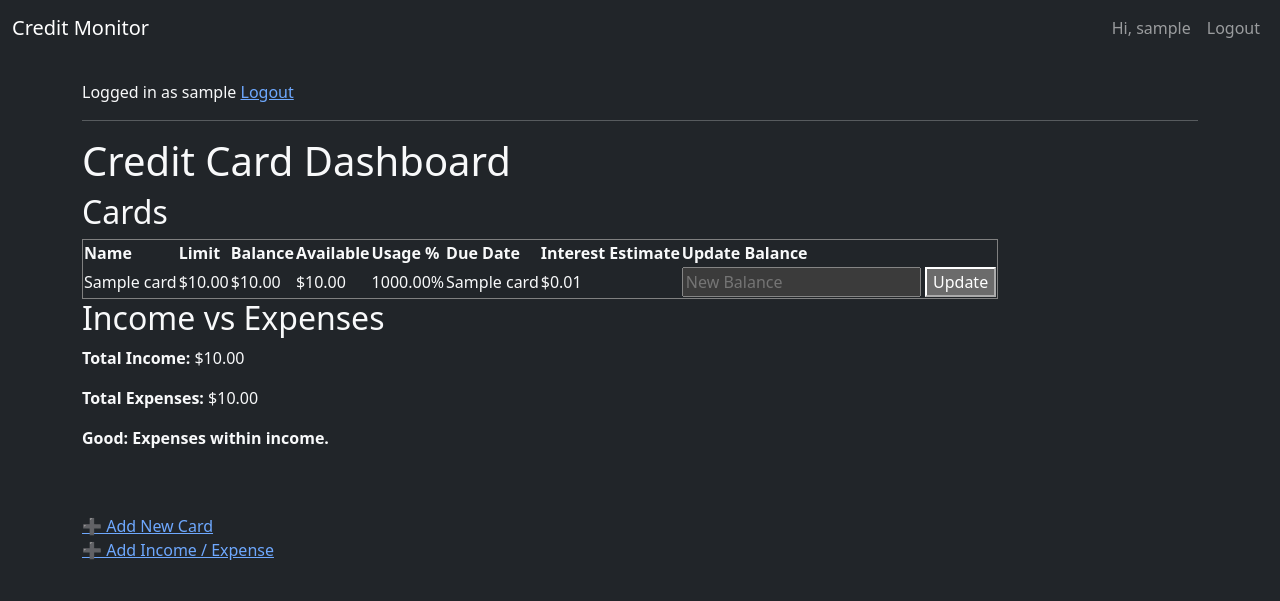
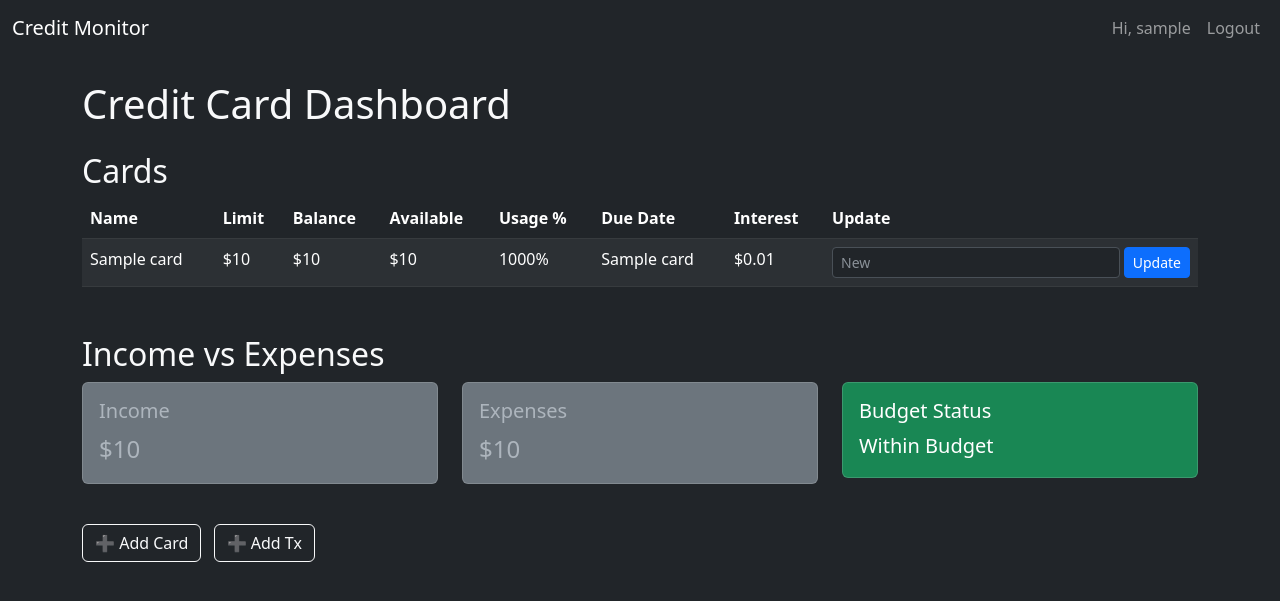
Before and after one commit to qutubqadri/credit_monitor, a Flask app: template templates/dashboard.html in a window 1280 px wide. Shown: the top 601 px of the page. Run offline with Flask 3, Linux system fonts and the light colour scheme; a user stored in the database is signed in; tables that the repository leaves empty hold one stand-in row (values such as "Sample post"); the template is opened without the code that fills it: most values are stand-ins (such as "Sample title", 1, 10 or a date in 2020).

Commit message:
Fix dashboard.html field indexes to match DB schema

```diff
--- a/templates/dashboard.html
+++ b/templates/dashboard.html
@@ -1,23 +1,13 @@
 {% extends "base.html" %}
 
-{% block title %}Dashboard – Money Monitor{% endblock %}
+{% block title %}Dashboard – Credit Monitor{% endblock %}
 
 {% block content %}
-    <nav>
-        {% if current_user.is_authenticated %}
-          <span>Logged in as {{ current_user.username }}</span>
-          <a href="{{ url_for('logout') }}">Logout</a>
-        {% else %}
-          <a href="{{ url_for('login') }}">Login</a> |
-          <a href="{{ url_for('register') }}">Register</a>
-        {% endif %}
-      </nav>
-      <hr>
-
-    <h1>Credit Card Dashboard</h1>
+  <h1 class="mb-4">Credit Card Dashboard</h1>
 
   <h2>Cards</h2>
-    <table border="1">
+  <table class="table table-dark table-striped">
+    <thead>
       <tr>
         <th>Name</th>
         <th>Limit</th>
@@ -25,41 +15,73 @@
         <th>Available</th>
         <th>Usage %</th>
         <th>Due Date</th>
-            <th>Interest Estimate</th>
-            <th>Update Balance</th>
+        <th>Interest</th>
+        <th>Update</th>
       </tr>
+    </thead>
+    <tbody>
       {% for card in cards %}
       <tr>
-            <td>{{ card[1] }}</td>
-            <td>${{ "%.2f"|format(card[2]) }}</td>
-            <td>${{ "%.2f"|format(card[5]) }}</td>
-            <td>${{ "%.2f"|format(card[2] - card[5]) }}</td>
-            <td>{{ "%.2f"|format((card[5]/card[2])*100) }}%</td>
-            <td>{{ card[3] }}</td>
-            <td>${{ "%.2f"|format((card[5] * card[4]/100/365)*30) }}</td>
+        <!-- card[2] is name -->
+        <td>{{ card[2] }}</td>
+        <!-- card[3] is limit_amount -->
+        <td>${{ card[3] | round(2) }}</td>
+        <!-- card[6] is current_balance -->
+        <td>${{ card[6] | round(2) }}</td>
+        <!-- available = limit_amount - current_balance -->
+        <td>${{ (card[3] - card[6]) | round(2) }}</td>
+        <!-- usage % -->
+        <td>{{ ((card[6] / card[3]) * 100) | round(1) }}%</td>
+        <!-- card[4] is due_date -->
+        <td>{{ card[4] }}</td>
+        <!-- interest estimate = balance * apr/100/365 * 30 -->
+        <td>${{ ((card[6] * card[5] / 100 / 365) * 30) | round(2) }}</td>
         <td>
-                <form action="/update_balance/{{ card[0] }}" method="POST">
-                    <input type="text" name="new_balance" placeholder="New Balance">
-                    <button type="submit">Update</button>
+          <form action="{{ url_for('update_balance', card_id=card[0]) }}"
+                method="POST" class="d-flex">
+            <input name="new_balance" type="number" step="0.01"
+                   class="form-control form-control-sm me-1"
+                   placeholder="New">
+            <button class="btn btn-sm btn-primary">Update</button>
           </form>
         </td>
       </tr>
       {% endfor %}
+    </tbody>
   </table>
 
-    <h2>Income vs Expenses</h2>
-    <p><strong>Total Income:</strong> ${{ "%.2f"|format(income) }}</p>
-    <p><strong>Total Expenses:</strong> ${{ "%.2f"|format(expenses) }}</p>
-    <p><strong>
-        {% if expenses > income %}
-            Warning: Expenses exceed income!
-        {% else %}
-            Good: Expenses within income.
-        {% endif %}
-    </strong></p>
+  <h2 class="mt-5">Income vs Expenses</h2>
+  <div class="row">
+    <div class="col-md-4">
+      <div class="card bg-secondary mb-3">
+        <div class="card-body">
+          <h5 class="card-title">Income</h5>
+          <p class="card-text fs-4">${{ income | round(2) }}</p>
+        </div>
+      </div>
+    </div>
+    <div class="col-md-4">
+      <div class="card bg-secondary mb-3">
+        <div class="card-body">
+          <h5 class="card-title">Expenses</h5>
+          <p class="card-text fs-4">${{ expenses | round(2) }}</p>
+        </div>
+      </div>
+    </div>
+    <div class="col-md-4">
+      <div class="card {{ 'bg-danger' if expenses > income else 'bg-success' }} mb-3">
+        <div class="card-body text-white">
+          <h5 class="card-title">Budget Status</h5>
+          <p class="card-text fs-5">
+            {{ 'Over Budget!' if expenses > income else 'Within Budget' }}
+          </p>
+        </div>
+      </div>
+    </div>
+  </div>
 
-    <br><br>
-    <a href="/add_card">➕ Add New Card</a><br>
-    <a href="/add_transaction">➕ Add Income / Expense</a>
-
+  <div class="mt-4">
+    <a href="{{ url_for('add_card') }}" class="btn btn-outline-light me-2">➕ Add Card</a>
+    <a href="{{ url_for('add_transaction') }}" class="btn btn-outline-light">➕ Add Tx</a>
+  </div>
 {% endblock %}
```
Lines whose indentation alone changed are shown as unchanged.
